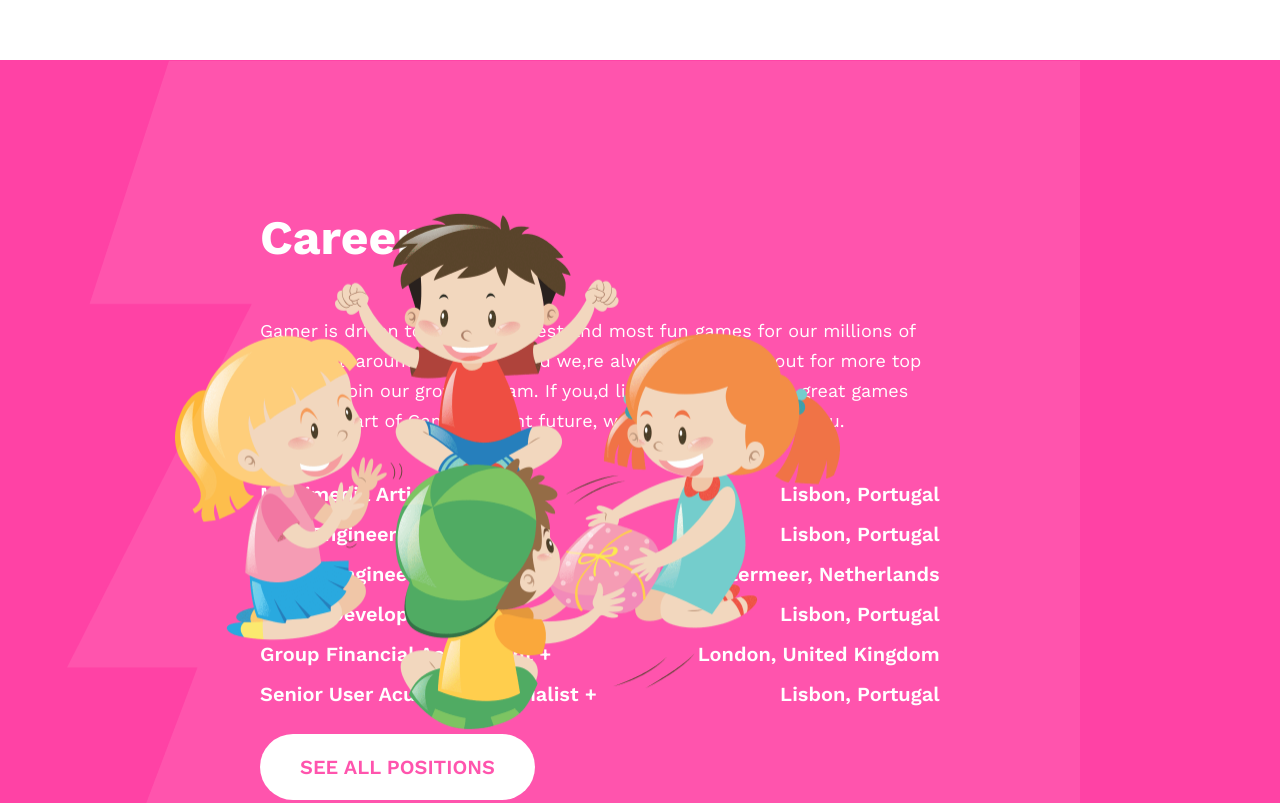
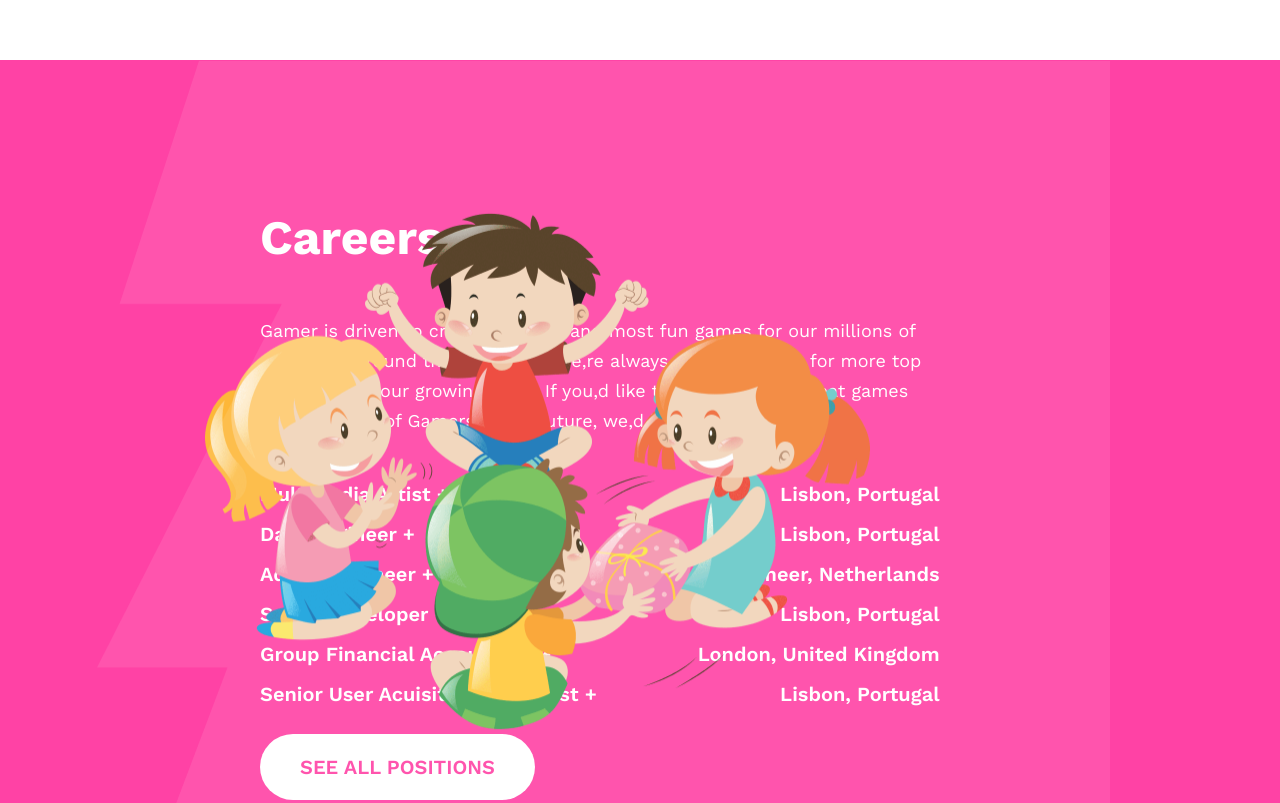
Before and after one commit to RafaTasnim/B8A2-Gamer-Zone, a plain HTML site: page index.html in a window 1280 px wide. Shown: the part 4191-4994 px from the top of the page. Drawn offline with nearby package versions, Linux system fonts and the light colour scheme.

Commit message:
first commit

```diff
--- a/css/index.css
+++ b/css/index.css
@@ -510,7 +510,7 @@ nav li a{
     width: 1013px;
     height: 821px;
     position: absolute;
-    right:200px;
+    right:170px;
 }
 
 
```
